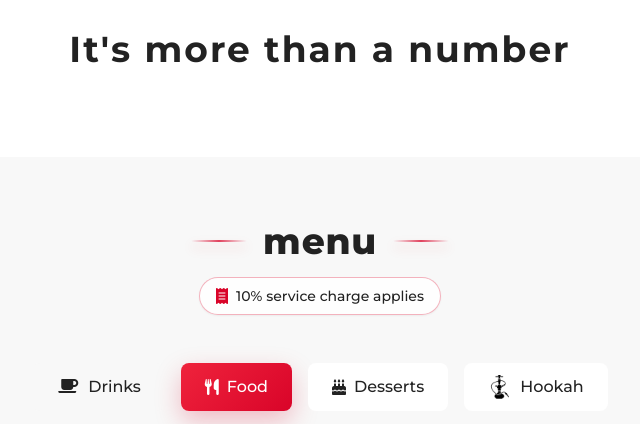
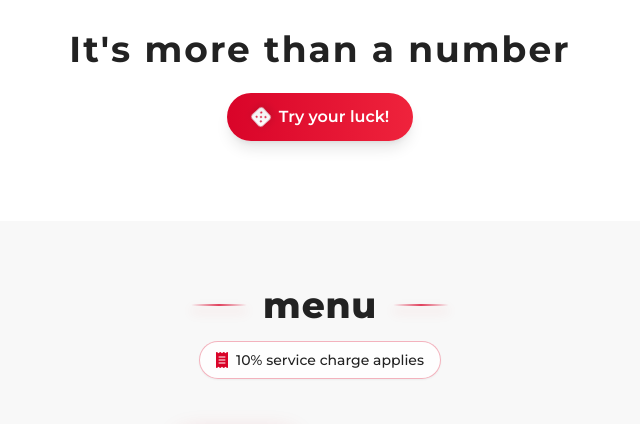
Before and after one commit to m7madi8/99cafe, a plain HTML site: page index.html in a window 1280 px wide. Shown: the part 307-731 px from the top of the page, without its empty margins (320-960 px from the left). Drawn offline with nearby package versions, Linux system fonts and the light colour scheme.

Commit message:
show try luck button

```diff
--- a/index.html
+++ b/index.html
@@ -1151,7 +1151,7 @@
             <div class="reveal text-xl sm:text-2xl md:text-3xl lg:text-4xl font-bold font-serif text-cafe-black tracking-widest mb-2 text-center px-2 hero-text" style="letter-spacing: 2px;">
                 It's more than a number
             </div>
-            <button id="tryLuckBtn" aria-label="Try your luck" class="hidden reveal mt-4 px-6 py-3 rounded-full bg-gradient-to-r from-cafe-red to-cafe-red-light text-white font-semibold shadow-lg hover:shadow-xl transition transform hover:-translate-y-0.5 focus:outline-none focus:ring-2 focus:ring-cafe-red/50 inline-flex items-center gap-2">
+            <button id="tryLuckBtn" aria-label="Try your luck" class="reveal mt-4 px-6 py-3 rounded-full bg-gradient-to-r from-cafe-red to-cafe-red-light text-white font-semibold shadow-lg hover:shadow-xl transition transform hover:-translate-y-0.5 focus:outline-none focus:ring-2 focus:ring-cafe-red/50 inline-flex items-center gap-2">
                 <svg class="die-svg h-5 w-5" viewBox="0 0 64 64" xmlns="http://www.w3.org/2000/svg" aria-hidden="true" focusable="false">
                     <defs>
                         <linearGradient id="dieGrad1" x1="0" y1="0" x2="1" y2="1">
```
